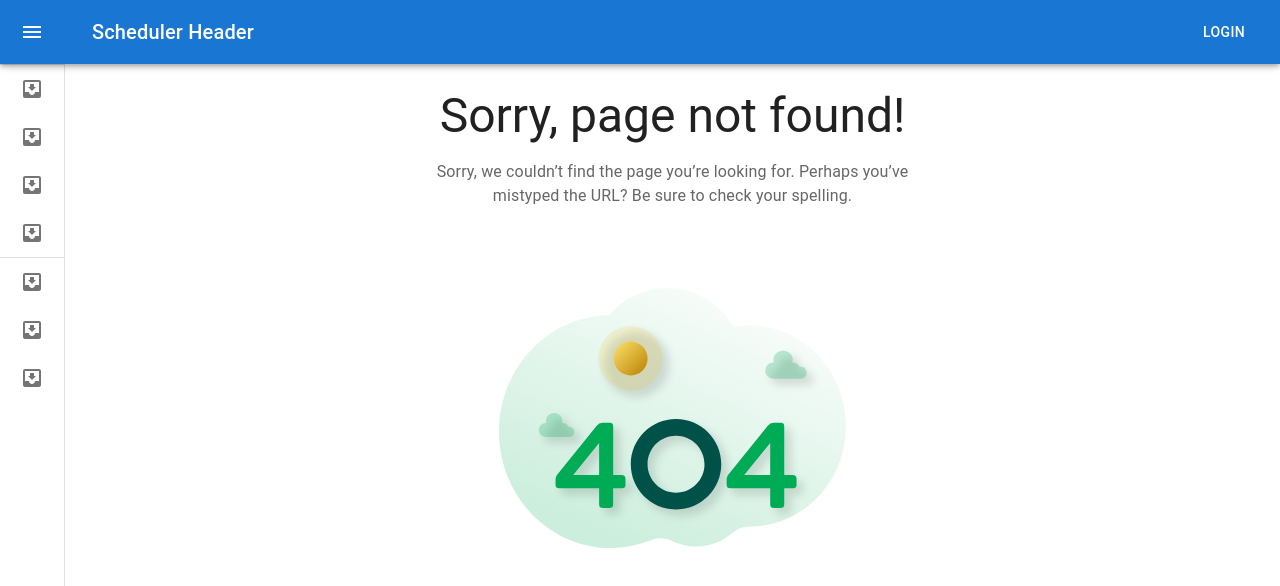
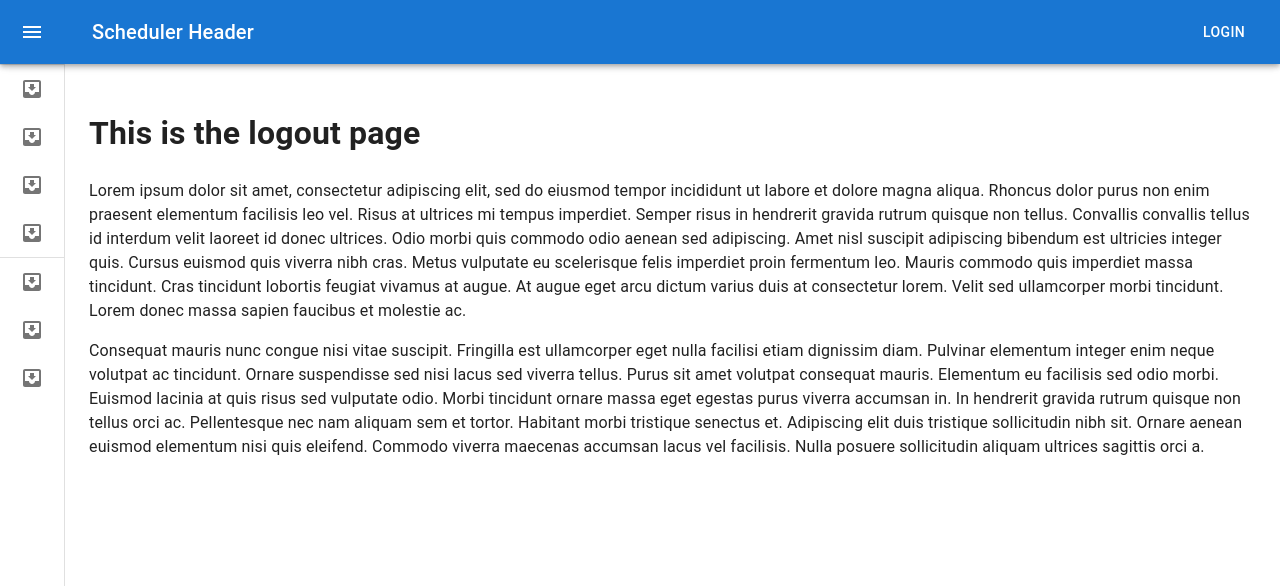
Before and after one commit to ana-pagnoncelli/Scheduler, a React (Create React App) app: page /logout in a window 1280 px wide. Before the commit this address led to /404. Shown: the top 586 px of the page. Built offline with nearby package versions, Linux system fonts and the light colour scheme.

Commit message:
create logout page

```diff
--- /dev/null
+++ b/src/pages/logout/Logout.tsx
@@ -0,0 +1,38 @@
+import React from "react";
+import { Typography } from "@mui/material";
+
+export function Logout() {
+  return (
+    <>
+      <h1>This is the logout page</h1>
+      <Typography paragraph>
+        Lorem ipsum dolor sit amet, consectetur adipiscing elit, sed do eiusmod
+        tempor incididunt ut labore et dolore magna aliqua. Rhoncus dolor purus
+        non enim praesent elementum facilisis leo vel. Risus at ultrices mi
+        tempus imperdiet. Semper risus in hendrerit gravida rutrum quisque non
+        tellus. Convallis convallis tellus id interdum velit laoreet id donec
+        ultrices. Odio morbi quis commodo odio aenean sed adipiscing. Amet nisl
+        suscipit adipiscing bibendum est ultricies integer quis. Cursus euismod
+        quis viverra nibh cras. Metus vulputate eu scelerisque felis imperdiet
+        proin fermentum leo. Mauris commodo quis imperdiet massa tincidunt. Cras
+        tincidunt lobortis feugiat vivamus at augue. At augue eget arcu dictum
+        varius duis at consectetur lorem. Velit sed ullamcorper morbi tincidunt.
+        Lorem donec massa sapien faucibus et molestie ac.
+      </Typography>
+      <Typography paragraph>
+        Consequat mauris nunc congue nisi vitae suscipit. Fringilla est
+        ullamcorper eget nulla facilisi etiam dignissim diam. Pulvinar elementum
+        integer enim neque volutpat ac tincidunt. Ornare suspendisse sed nisi
+        lacus sed viverra tellus. Purus sit amet volutpat consequat mauris.
+        Elementum eu facilisis sed odio morbi. Euismod lacinia at quis risus sed
+        vulputate odio. Morbi tincidunt ornare massa eget egestas purus viverra
+        accumsan in. In hendrerit gravida rutrum quisque non tellus orci ac.
+        Pellentesque nec nam aliquam sem et tortor. Habitant morbi tristique
+        senectus et. Adipiscing elit duis tristique sollicitudin nibh sit.
+        Ornare aenean euismod elementum nisi quis eleifend. Commodo viverra
+        maecenas accumsan lacus vel facilisis. Nulla posuere sollicitudin
+        aliquam ultrices sagittis orci a.
+      </Typography>
+    </>
+  );
+}
--- /dev/null
+++ b/src/pages/logout/index.tsx
@@ -0,0 +1 @@
+export { Logout } from "./Logout";
--- a/src/routes.tsx
+++ b/src/routes.tsx
@@ -8,6 +8,7 @@
   LoginOrSignUp,
   Profile
 } from "./pages";
+import { Logout } from "./pages/logout";
 
 type RouterProps = {
   // eslint-disable-next-line no-unused-vars
@@ -23,6 +24,7 @@
       path: "login",
       element: <LoginOrSignUp handleUserLogin={handleUserLogin} />
     },
+    { path: "logout", element: <Logout /> },
     { path: "home", element: <Home /> },
     { path: "profile", element: <Profile /> },
     { path: "/", element: <Navigate to='/home' /> },
```
Also changed, not shown: src/pages/profile/requests.tsx (+0 -42 lines), 1 other file (tests, documents, lock files or other folders).
